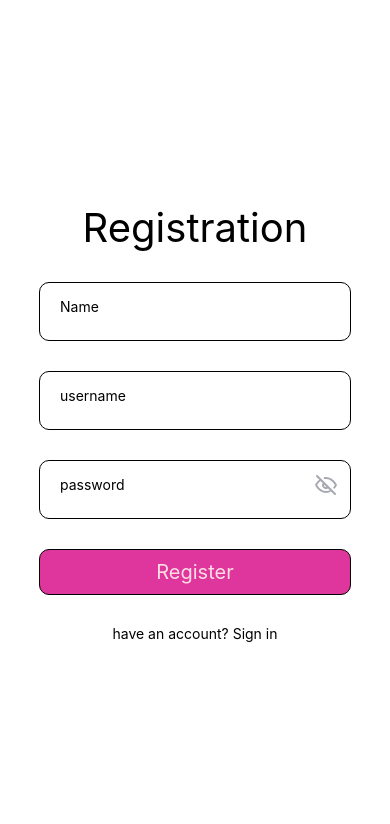
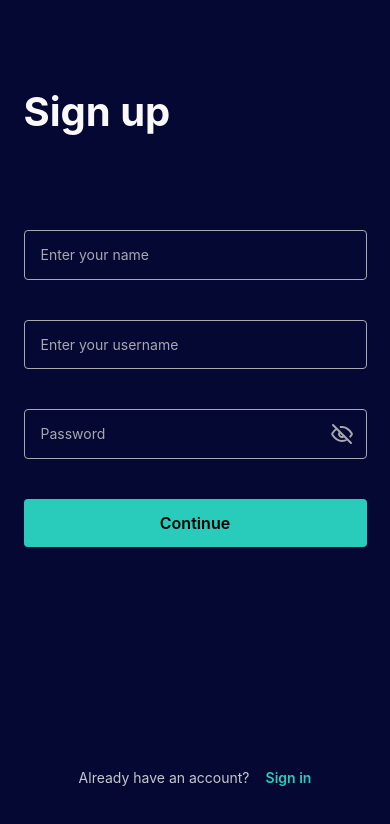
Before and after one commit to Clearenough/React-native-Chat, a React Native app in the folder Chat/: screen /Register in a window 390 px wide. Shown: the top 824 px of the page. Built offline with nearby package versions, Linux system fonts and the light colour scheme; no server answers.

Commit message:
style: add styles for sign in and sign up pages

```diff
--- a/Chat/App.tsx
+++ b/Chat/App.tsx
@@ -6,24 +6,29 @@
  */
 
 import React from 'react';
-import {SafeAreaView, StyleSheet} from 'react-native';
+import {StatusBar, StyleSheet} from 'react-native';
 import {Provider} from 'react-redux';
-import {NavigationContainer} from '@react-navigation/native';
+import {DefaultTheme, NavigationContainer} from '@react-navigation/native';
 import {store} from './src/store/store';
 import Navigation from './src/components/Navigation';
 import SocketContextProvider from './src/contexts/SocketContext';
+import {SafeAreaProvider} from 'react-native-safe-area-context';
+
+const navTheme = DefaultTheme;
+navTheme.colors.background = '#050833';
 
 function App() {
   return (
-    <NavigationContainer>
-      <SocketContextProvider>
-        <SafeAreaView style={styles.container}>
+    <SafeAreaProvider style={styles.container}>
+      <NavigationContainer theme={navTheme}>
+        <SocketContextProvider>
           <Provider store={store}>
+            <StatusBar barStyle="light-content" backgroundColor="#000000" />
             <Navigation />
           </Provider>
-        </SafeAreaView>
-      </SocketContextProvider>
-    </NavigationContainer>
+        </SocketContextProvider>
+      </NavigationContainer>
+    </SafeAreaProvider>
   );
 }
 
--- a/Chat/src/components/Form/index.tsx
+++ b/Chat/src/components/Form/index.tsx
@@ -52,26 +52,27 @@ function Form({
 const styles = StyleSheet.create({
   formContainer: {
     flex: 1,
-    justifyContent: 'center',
-    alignItems: 'center',
-    gap: 30,
+    marginTop: 84,
+    maxWidth: 343,
   },
   text: {
     fontSize: 40,
   },
   textStyle: {
-    fontSize: 20,
-    padding: 10,
-    color: '#FFDDE2',
+    fontFamily: 'Inter',
+    fontSize: 16,
+    fontWeight: '600',
+    lineHeight: 24,
+    letterSpacing: 0.032,
+    color: '#000',
+    paddingVertical: 12,
   },
   viewStyle: {
-    width: '80%',
+    width: 343,
+    marginTop: 40,
     alignItems: 'center',
-    borderRadius: 10,
-    borderColor: 'black',
-    borderStyle: 'solid',
-    borderWidth: 1,
-    backgroundColor: '#DE369D',
+    borderRadius: 4,
+    backgroundColor: '#29CCBB',
   },
 });
 
--- a/Chat/src/components/Navigation/index.tsx
+++ b/Chat/src/components/Navigation/index.tsx
@@ -14,15 +14,15 @@ function Navigation() {
   const user = useAppSelector(selectUser);
 
   return (
-    <Stack.Navigator>
+    <Stack.Navigator screenOptions={{headerShown: false}}>
       {user._id ? (
-        <Stack.Group screenOptions={{headerShown: false}}>
+        <Stack.Group>
           <Stack.Screen name="Main" component={MainScreen} />
           <Stack.Screen name="ChatRoom" component={ChatRoom} />
           <Stack.Screen name="Profile" component={Profile} />
         </Stack.Group>
       ) : (
-        <Stack.Group screenOptions={{headerShown: false}}>
+        <Stack.Group>
           <Stack.Screen name="Login" component={LoginScreen} />
           <Stack.Screen name="Register" component={RegistrationScreen} />
         </Stack.Group>
--- a/Chat/src/components/common/RegisterInputText/index.tsx
+++ b/Chat/src/components/common/RegisterInputText/index.tsx
@@ -1,5 +1,13 @@
 import React, {useContext, useEffect, useState} from 'react';
-import {StyleSheet, Text, TextInput, View} from 'react-native';
+import {
+  StyleProp,
+  StyleSheet,
+  Text,
+  TextInput,
+  TextStyle,
+  View,
+  ViewStyle,
+} from 'react-native';
 import Animated, {
   interpolate,
   useAnimatedStyle,
@@ -15,13 +23,25 @@ interface Props {
   placeholder: string;
   inputValidationType: 'name' | 'username' | 'password';
   inputKey: string;
-  secure?: boolean;
+  containerStyles: StyleProp<ViewStyle>;
+  labelContainerStyles: StyleProp<ViewStyle>;
+  labelTextStyles: StyleProp<TextStyle>;
+  inputStyles: StyleProp<TextStyle>;
+  inputContainerStyles: StyleProp<ViewStyle>;
+  errorTextStyles: StyleProp<TextStyle>;
+  secure: boolean;
 }
 
 function RegisterInputText({
   placeholder,
   inputValidationType,
   inputKey,
+  containerStyles,
+  labelContainerStyles,
+  labelTextStyles,
+  inputStyles,
+  inputContainerStyles,
+  errorTextStyles,
   secure,
 }: Props) {
   const [isPasswordVisible, setIsPasswordVisible] = useState(false);
@@ -82,17 +102,18 @@ function RegisterInputText({
   }
 
   return (
-    <View style={styles.container}>
-      <Animated.View style={[styles.labelContainer, transform]}>
-        <Text>{placeholder}</Text>
+    <View>
+      <View style={containerStyles}>
+        <Animated.View style={[labelContainerStyles, transform]}>
+          <Text style={labelTextStyles}>{placeholder}</Text>
         </Animated.View>
-      <View>
+        <View style={inputContainerStyles}>
           <TextInput
-          style={styles.input}
+            style={inputStyles}
             onChangeText={onChangeText}
             onFocus={onFocus}
             onBlur={onBlur}
-          secureTextEntry={!isPasswordVisible}
+            secureTextEntry={secure && !isPasswordVisible}
           />
           {inputValidationType === 'password' && secure && (
             <ShowPasswordButton
@@ -101,10 +122,11 @@ function RegisterInputText({
               containerStyle={styles.buttonContainer}
             />
           )}
+        </View>
+      </View>
       {formState[inputKey]?.value && formState[inputKey]?.error && (
-          <Text>{formState[inputKey].error}</Text>
+        <Text style={errorTextStyles}>{formState[inputKey].error}</Text>
       )}
-      </View>
     </View>
   );
 }
--- a/Chat/src/screens/LoginScreen/index.tsx
+++ b/Chat/src/screens/LoginScreen/index.tsx
@@ -6,6 +6,7 @@ import {
   StyleSheet,
   Text,
   TouchableWithoutFeedback,
+  View,
 } from 'react-native';
 import type {NativeStackScreenProps} from '@react-navigation/native-stack';
 import RegisterButton from '../../components/common/RegisterButton';
@@ -37,28 +38,46 @@ function LoginScreen({navigation}: Props) {
         style={styles.container}
         behavior={Platform.OS === 'ios' ? 'padding' : 'height'}>
         <FormContainer
-          buttonText="Sign In"
+          buttonText="Continue"
           formButtonHandler={formButtonHandler}
           additionalButton={
+            <View style={styles.viewStyle}>
+              <Text style={styles.textStyle}>Already have an account?</Text>
               <RegisterButton
-              title={"don't have an account? Sign up"}
-              textStyle={styles.textStyle}
-              viewStyle={styles.viewStyle}
+                title={'Sign up'}
+                textStyle={styles.transitionButtonText}
+                viewStyle={styles.transitionButtonView}
                 handler={handler}
               />
+            </View>
           }>
-          <Text style={styles.text}>Sign In</Text>
+          <Text style={styles.text}>Sign in</Text>
+          <View style={styles.inputsContainer}>
             <RegisterInputText
-            placeholder={'username'}
+              placeholder={'Enter your username'}
               inputValidationType={'username'}
               inputKey={'username'}
+              secure={false}
+              containerStyles={styles.containerStyles}
+              labelContainerStyles={styles.labelContainerStyles}
+              labelTextStyles={styles.labelTextStyles}
+              inputStyles={styles.inputStyles}
+              inputContainerStyles={styles.inputContainerStyles}
+              errorTextStyles={styles.errorTextStyles}
             />
             <RegisterInputText
-            placeholder={'password'}
+              placeholder={'Password'}
               inputValidationType={'password'}
               inputKey={'password'}
               secure={true}
+              containerStyles={styles.containerStyles}
+              labelContainerStyles={styles.labelContainerStyles}
+              labelTextStyles={styles.labelTextStyles}
+              inputStyles={styles.inputStyles}
+              inputContainerStyles={styles.inputContainerStyles}
+              errorTextStyles={styles.errorTextStyles}
             />
+          </View>
         </FormContainer>
       </KeyboardAvoidingView>
     </TouchableWithoutFeedback>
@@ -68,13 +87,73 @@ function LoginScreen({navigation}: Props) {
 const styles = StyleSheet.create({
   container: {
     flex: 1,
-    backgroundColor: 'white',
+    alignItems: 'center',
   },
   text: {
     fontSize: 40,
+    fontWeight: '700',
+    lineHeight: 56,
+    color: '#F9F9F9',
   },
-  textStyle: {},
-  viewStyle: {},
+  inputsContainer: {
+    paddingTop: 90,
+    gap: 40,
+  },
+  containerStyles: {
+    borderRadius: 4,
+    borderColor: '#A7A8B0',
+    borderStyle: 'solid',
+    borderWidth: 1,
+  },
+  labelContainerStyles: {
+    position: 'absolute',
+    top: 14,
+    left: 16,
+    backgroundColor: '#050833',
+  },
+  labelTextStyles: {
+    color: '#A7A8B0',
+    fontSize: 14,
+    fontStyle: 'normal',
+    fontWeight: '400',
+    lineHeight: 19.6,
+  },
+  inputStyles: {
+    color: '#FFF',
+    fontSize: 14,
+    fontWeight: '400',
+    lineHeight: 19.6,
+  },
+  inputContainerStyles: {
+    paddingVertical: 14,
+    paddingHorizontal: 16,
+  },
+  textStyle: {
+    color: '#C6C7CD',
+    fontSize: 14,
+    fontWeight: '400',
+    lineHeight: 19.6,
+  },
+  viewStyle: {
+    position: 'absolute',
+    alignSelf: 'center',
+    flexDirection: 'row',
+    gap: 16,
+    bottom: 56,
+  },
+  transitionButtonText: {
+    color: '#29CCBB',
+    fontSize: 14,
+    fontWeight: '600',
+    lineHeight: 19.6,
+  },
+  transitionButtonView: {},
+  errorTextStyles: {
+    color: '#FF886C',
+    fontSize: 12,
+    fontWeight: '400',
+    lineHeight: 16.8,
+  },
 });
 
 export default LoginScreen;
--- a/Chat/src/screens/RegistrationScreen/index.tsx
+++ b/Chat/src/screens/RegistrationScreen/index.tsx
@@ -6,6 +6,7 @@ import {
   TouchableWithoutFeedback,
   Platform,
   Text,
+  View,
 } from 'react-native';
 import {IUserSignUp, RootStackParamList} from '../../@types/common';
 import type {NativeStackScreenProps} from '@react-navigation/native-stack';
@@ -37,33 +38,58 @@ function RegistrationScreen({navigation}: Props) {
         style={styles.container}
         behavior={Platform.OS === 'ios' ? 'padding' : 'height'}>
         <FormContainer
-          buttonText="Register"
+          buttonText="Continue"
           formButtonHandler={formButtonHandler}
           additionalButton={
+            <View style={styles.viewStyle}>
+              <Text style={styles.textStyle}>Already have an account?</Text>
               <RegisterButton
-              title={'have an account? Sign in'}
-              textStyle={styles.textStyle}
-              viewStyle={styles.viewStyle}
+                title={'Sign in'}
+                textStyle={styles.transitionButtonText}
+                viewStyle={styles.transitionButtonView}
                 handler={handler}
               />
+            </View>
           }>
-          <Text style={styles.text}>Registration</Text>
+          <Text style={styles.text}>Sign up</Text>
+          <View style={styles.inputsContainer}>
             <RegisterInputText
-            placeholder={'Name'}
+              placeholder={'Enter your name'}
               inputValidationType={'name'}
               inputKey={'name'}
+              secure={false}
+              containerStyles={styles.containerStyles}
+              labelContainerStyles={styles.labelContainerStyles}
+              labelTextStyles={styles.labelTextStyles}
+              inputStyles={styles.inputStyles}
+              inputContainerStyles={styles.inputContainerStyles}
+              errorTextStyles={styles.errorTextStyles}
             />
             <RegisterInputText
-            placeholder={'username'}
+              placeholder={'Enter your username'}
               inputValidationType={'username'}
               inputKey={'username'}
+              secure={false}
+              containerStyles={styles.containerStyles}
+              labelContainerStyles={styles.labelContainerStyles}
+              labelTextStyles={styles.labelTextStyles}
+              inputStyles={styles.inputStyles}
+              inputContainerStyles={styles.inputContainerStyles}
+              errorTextStyles={styles.errorTextStyles}
             />
             <RegisterInputText
-            placeholder={'password'}
+              placeholder={'Password'}
               inputValidationType={'password'}
               inputKey={'password'}
               secure={true}
+              containerStyles={styles.containerStyles}
+              labelContainerStyles={styles.labelContainerStyles}
+              labelTextStyles={styles.labelTextStyles}
+              inputStyles={styles.inputStyles}
+              inputContainerStyles={styles.inputContainerStyles}
+              errorTextStyles={styles.errorTextStyles}
             />
+          </View>
         </FormContainer>
       </KeyboardAvoidingView>
     </TouchableWithoutFeedback>
@@ -73,13 +99,73 @@ function RegistrationScreen({navigation}: Props) {
 const styles = StyleSheet.create({
   container: {
     flex: 1,
-    backgroundColor: 'white',
+    alignItems: 'center',
   },
   text: {
     fontSize: 40,
+    fontWeight: '700',
+    lineHeight: 56,
+    color: '#F9F9F9',
   },
-  textStyle: {},
-  viewStyle: {},
+  inputsContainer: {
+    paddingTop: 90,
+    gap: 40,
+  },
+  containerStyles: {
+    borderRadius: 4,
+    borderColor: '#A7A8B0',
+    borderStyle: 'solid',
+    borderWidth: 1,
+  },
+  labelContainerStyles: {
+    position: 'absolute',
+    top: 14,
+    left: 16,
+    backgroundColor: '#050833',
+  },
+  labelTextStyles: {
+    color: '#A7A8B0',
+    fontSize: 14,
+    fontStyle: 'normal',
+    fontWeight: '400',
+    lineHeight: 19.6,
+  },
+  inputStyles: {
+    color: '#FFF',
+    fontSize: 14,
+    fontWeight: '400',
+    lineHeight: 19.6,
+  },
+  inputContainerStyles: {
+    paddingVertical: 14,
+    paddingHorizontal: 16,
+  },
+  textStyle: {
+    color: '#C6C7CD',
+    fontSize: 14,
+    fontWeight: '400',
+    lineHeight: 19.6,
+  },
+  viewStyle: {
+    position: 'absolute',
+    alignSelf: 'center',
+    flexDirection: 'row',
+    gap: 16,
+    bottom: 56,
+  },
+  transitionButtonText: {
+    color: '#29CCBB',
+    fontSize: 14,
+    fontWeight: '600',
+    lineHeight: 19.6,
+  },
+  transitionButtonView: {},
+  errorTextStyles: {
+    color: '#FF886C',
+    fontSize: 12,
+    fontWeight: '400',
+    lineHeight: 16.8,
+  },
 });
 
 export default RegistrationScreen;
--- /dev/null
+++ b/package.json
@@ -0,0 +1,5 @@
+{
+  "dependencies": {
+    "react-native-safe-area-context": "^4.7.4"
+  }
+}
```
Also changed, not shown: 2 other files (tests, documents, lock files or other folders). Lines whose indentation alone changed are shown as unchanged.
